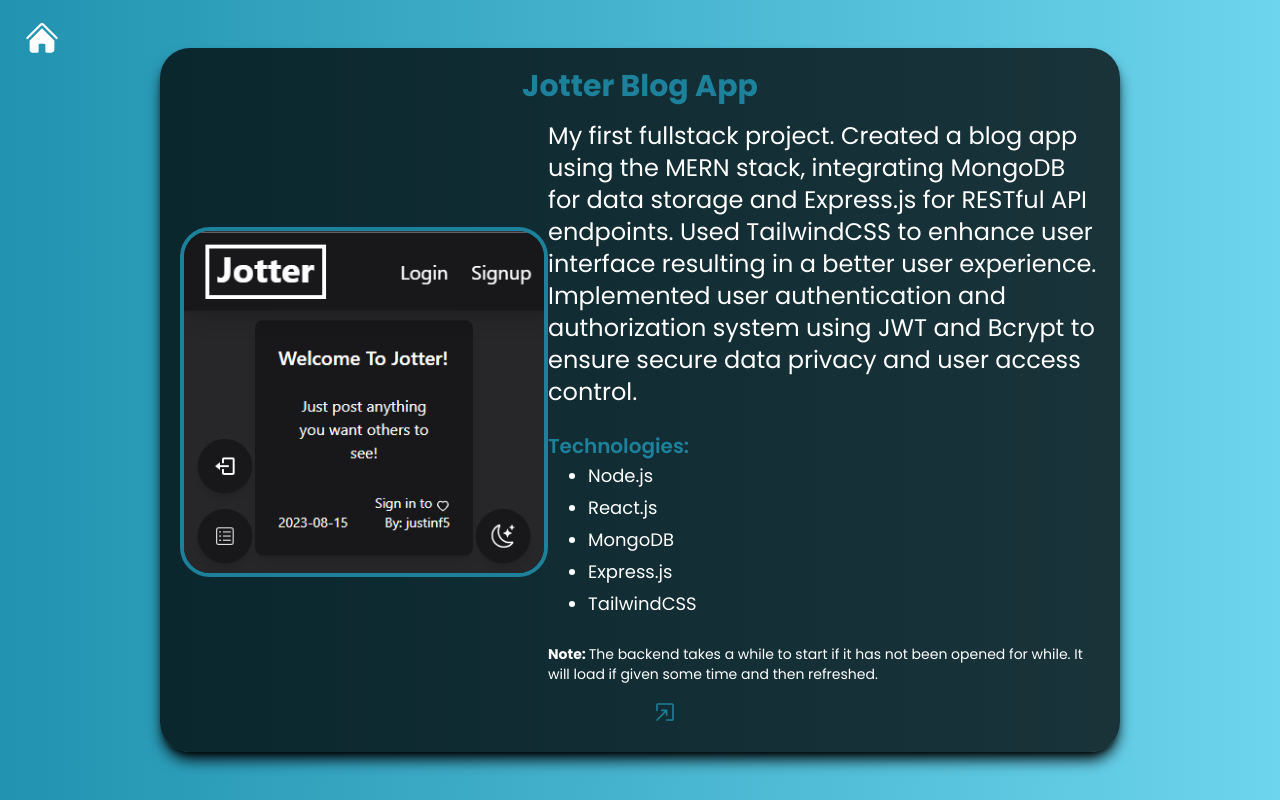
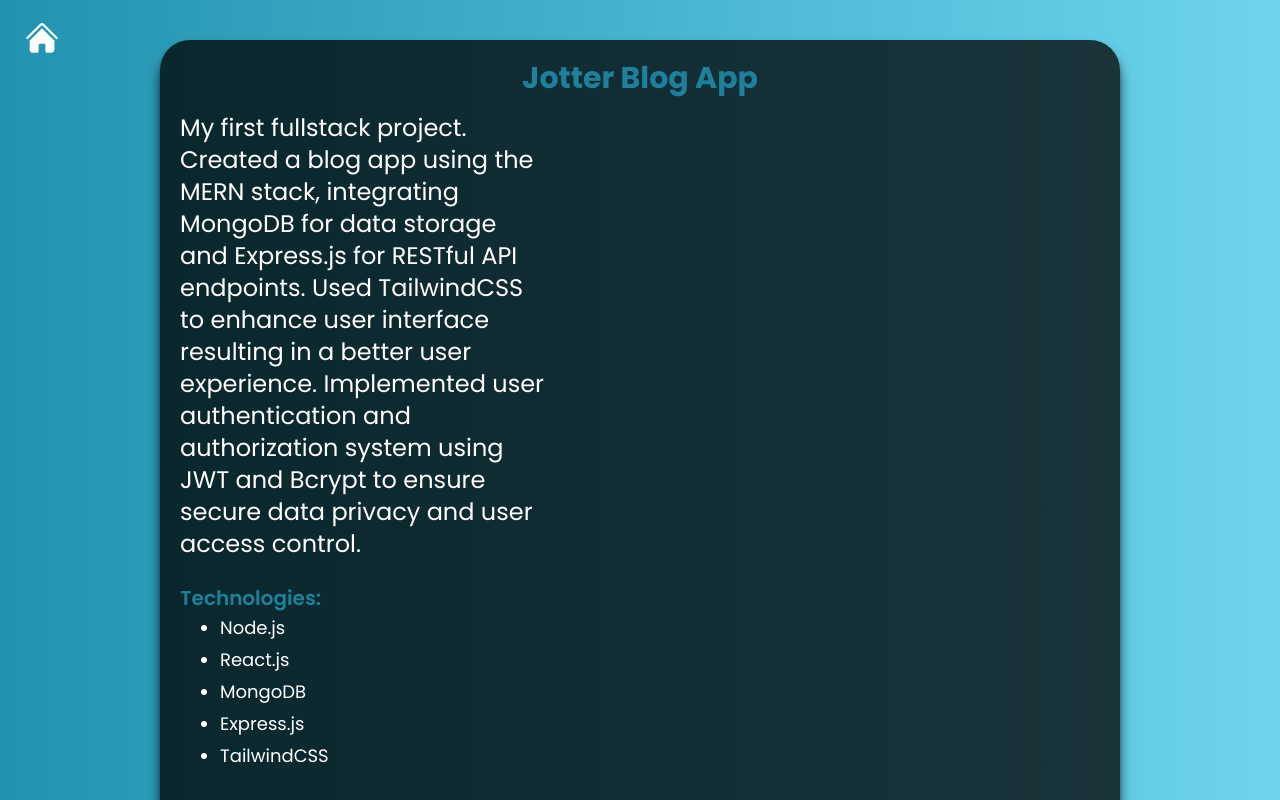
Before and after one commit to j-ferber/ReactPortfolio, a React (Vite) app: page /project/1 in a window 1280 px wide. Shown: the top 800 px of the page. Built offline with nearby package versions, Linux system fonts and the light colour scheme; some icons are missing.

Commit message:
got rid of image

```diff
--- a/src/pages/Projects.jsx
+++ b/src/pages/Projects.jsx
@@ -21,9 +21,6 @@ const Projects = () => {
         <div className='w-3/4 min-h-max bg-black bg-opacity-75 p-5 flex flex-col items-center shadow-lg shadow-black rounded-[30px] justify-center'>
           <h2 className='text-[#1d819b] text-3xl font-bold mb-4 max-[475px]:text-2xl w-full text-center'>{selectedProject.title}</h2>
           <div className="w-full h-full grid cssGrid max-[1024px]:grid-cols-1">
-            <div className='flex justify-center items-center w-full max-[1024px]:h-[200px]'>
-              <img src={selectedProject.source} className='border-4 overflow-hidden h-full object-cover w-full rounded-[30px] border-[#1d819b] max-[1024px]:max-h-[360px] max-[1024px]:max-w-[360px]' alt="" />
-            </div>
             <div className='text-white flex flex-col w-full justify-center items-start'>
               <p className='text-white text-2xl max-[1024px]:mt-6 max-[1024px]:text-lg max-[425px]:text-sm w-full'>{selectedProject.description}</p>
               <h2 className='mt-6 text-xl font-semibold text-[#1d819b] max-[1024px]:text-lg max-[425px]:text-sm'>Technologies:</h2>
```
